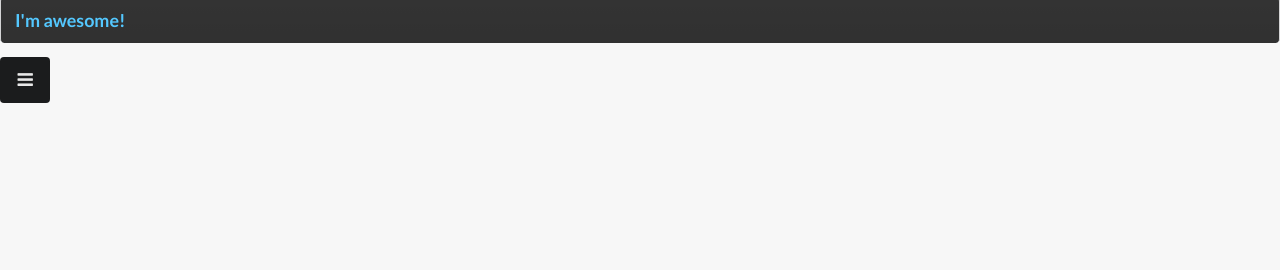
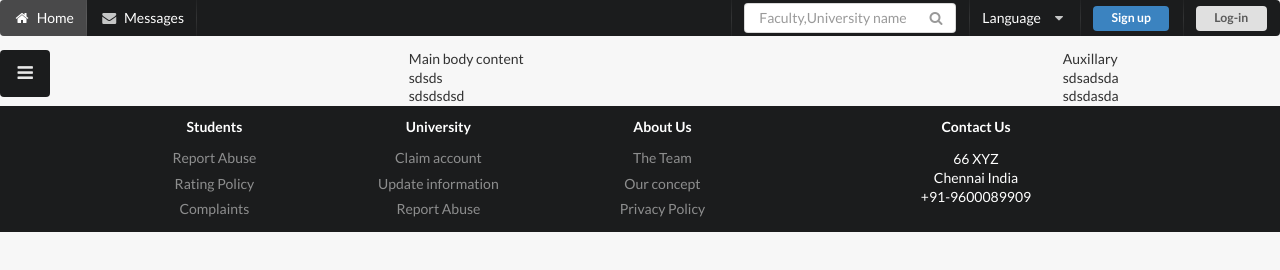
Before and after one commit to jyotheeshwar/Faculty_Feedback, a plain HTML site: page index.html in a window 1280 px wide. Drawn offline with Linux system fonts and the light colour scheme.

Commit message:
Added basic home page
Combined side bar with basic home page

```diff
--- a/index.html
+++ b/index.html
@@ -1,18 +1,60 @@
 <!DOCTYPE html>
+<!--
+This website uses the Semantic UI framework for its front end.
+http://semantic-ui.com
 
+# The MIT License
+
+Permission is hereby granted, free of charge, to any person obtaining a copy of this software and associated documentation files (the 'Software'), to deal in the Software without restriction, including without limitation the rights to use, copy, modify, merge, publish, distribute, sublicense, and/or sell copies of the Software, and to permit persons to whom the Software is furnished to do so, subject to the following conditions:
+
+The above copyright notice and this permission notice shall be included in all copies or substantial portions of the Software.
+
+THE SOFTWARE IS PROVIDED 'AS IS', WITHOUT WARRANTY OF ANY KIND, EXPRESS OR IMPLIED, INCLUDING BUT NOT LIMITED TO THE WARRANTIES OF MERCHANTABILITY, FITNESS FOR A PARTICULAR PURPOSE AND NONINFRINGEMENT. IN NO EVENT SHALL THE AUTHORS OR COPYRIGHT HOLDERS BE LIABLE FOR ANY CLAIM, DAMAGES OR OTHER LIABILITY, WHETHER IN AN ACTION OF CONTRACT, TORT OR OTHERWISE, ARISING FROM, OUT OF OR IN CONNECTION WITH THE SOFTWARE OR THE USE OR OTHER DEALINGS IN THE SOFTWARE.
+
+Developed by: Jyotheeswar Arvind Manickavasagar, Ritikesh G, Ankur Sinha
+-->
 <html>
 <head>
     <meta charset="utf-8" />
-    <title>Index</title>
+    <title>Faculty rating system</title>
     <link rel="stylesheet" href="CSS/semantic.css" />
-
+    <script src="Scripts/semantic.js"></script>
+	<script src="Scripts/jquery-1.11.2.js"></script>
 </head>
 <body>
-    <h3 class="ui inverted blue block header">I'm awesome!</h3>
-    <div id="sidebar-button" class="ui black big icon button">
-        <i class="content icon"></i>
-        <span class="text" style="display:none;">Menu</span>
+<!-- Menu component -->
+<div class="ui inverted menu">
+  <a class="active item">
+    <i class="home icon"></i> Home
+  </a>
+  <a class="item">
+    <i class="mail icon"></i> Messages
+  </a>1
+  <div class="right menu">
+    <div class="item">
+      <div class="ui icon input">
+        <input type="text" placeholder="Faculty,University name">
+        <i class="search link icon"></i>
+      </div>
     </div>
+    <div class="ui dropdown item">
+      Language <i class="dropdown icon"></i>
+      <div class="menu">
+        <a class="item">English</a>
+        <a class="item">Russian</a>
+        <a class="item">Spanish</a>
+      </div>
+    </div>
+    <div class="item">
+    <div class="ui primary button">Sign up</div>
+  </div>
+  <div class="item">
+    <div class="ui button">Log-in</div>
+  </div>
+  </div>
+</div>
+<!-- End of Menu -->
+<!-- Side Menu -->
     <div id="sidebar-content" class="ui left vertical inverted labeled icon sidebar menu">
         <a class="item">
             <i class="home icon"></i>
@@ -51,6 +93,64 @@
             Settings
         </a>
     </div>
+<!-- Side Menu -->
+<!-- Main Body -->
+<div class="ui grid">
+<div class="five wide column">
+ <div id="sidebar-button" class="ui black big icon button">
+        <i class="content icon"></i>
+        <span class="text" style="display:none;">Menu</span>
+    </div>
+ </div>
+<div class="eight wide column">Main body content<br>sdsds<br>sdsdsdsd</div>
+<div class="three wide column">Auxillary<br>sdsadsda<br>sdsdasda</div>
+</div>
+<!-- End of main body -->
+<!-- Footer -->
+<footer>
+<div class="ui inverted footer vertical segment">
+    <div class="ui stackable center aligned page grid">
+      <div class="ten wide column">
+        <div class="ui three column center aligned stackable grid">
+          <div class="column">
+            <h5 class="ui inverted header">Students</h5>
+            <div class="ui inverted link list">
+              <a class="item">Report Abuse</a>
+              <a class="item">Rating Policy</a>
+              <a class="item">Complaints</a>
+            </div>
+          </div>
+          <div class="column">
+            <h5 class="ui inverted header">University</h5>
+            <div class="ui inverted link list">
+              <a class="item">Claim account</a>
+              <a class="item">Update information</a>
+              <a class="item">Report Abuse</a>
+            </div>
+          </div>
+          <div class="column">
+            <h5 class="ui inverted header">About Us</h5>
+            <div class="ui inverted link list">
+              <a class="item">The Team</a>
+              <a class="item">Our concept</a>
+              <a class="item">Privacy Policy</a>
+            </div>
+          </div>
+        </div>
+      </div>
+      <div class="six wide column">
+        <h5 class="ui inverted header">Contact Us</h5>
+        <addr>
+          66 XYZ<br>
+          Chennai India <br>
+        </addr>
+        <p>+91-9600089909</p>
+      </div>
+    </div>
+  </div>
+  </footer>
+ <!-- End of footer -->
+  <!-- Styling scripts -->
     <script src="Scripts/jquery-1.11.2.js"></script>
     <script src="Scripts/semantic.js"></script>
     <script>
@@ -62,5 +162,6 @@
             $('#sidebar-content').sidebar('toggle');
         });
     </script>
+  <!-- End of styling scripts -->
 </body>
 </html>
```
